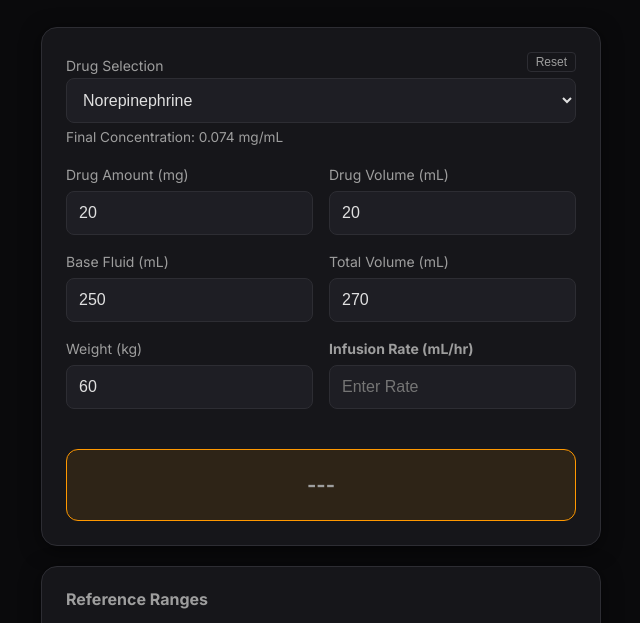
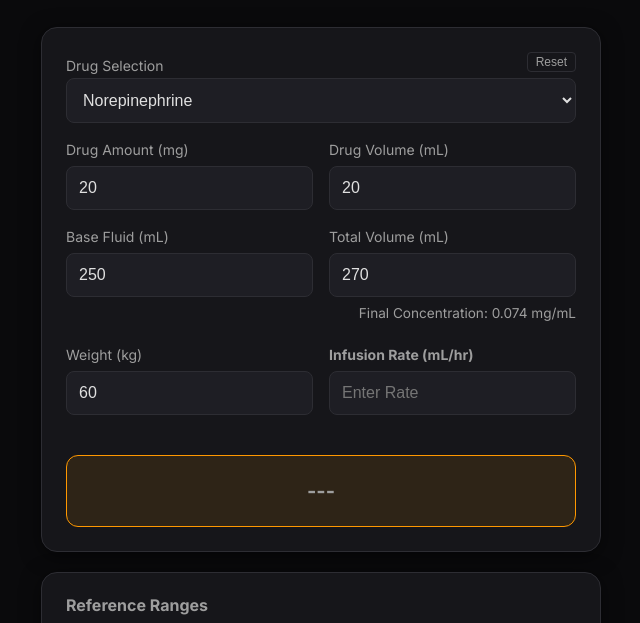
Before and after one commit to seainthebottle/crit-calc, a website: page www/index.html in a window 1280 px wide. Shown: the part 138-761 px from the top of the page, without its empty margins (319-959 px from the left). Drawn offline with Linux system fonts and the light colour scheme.

Commit message:
승압제도 완결

```diff
--- a/www/index.html
+++ b/www/index.html
@@ -44,8 +44,7 @@
                             <option value="dopamine">Dopamine</option>
                             <option value="dobutamine">Dobutamine</option>
                         </select>
-                        <div id="vp-conc-display" style="font-size: 0.85em; color: var(--text-dim); margin-top: 4px;">
-                        </div>
+
                     </div>
 
                     <!-- Drug Amount & Volume Row -->
@@ -70,6 +69,9 @@
                             <label for="vp-totalVolume">Total Volume (mL)</label>
                             <input type="number" id="vp-totalVolume" oninput="vp_calcFromTotal()">
                         </div>
+                    </div>
+                    <div id="vp-conc-display"
+                        style="font-size: 0.85em; color: var(--text-dim); margin-top: -10px; margin-bottom: 20px; text-align: right;">
                     </div>
 
                     <!-- Patient Parameters -->
```
